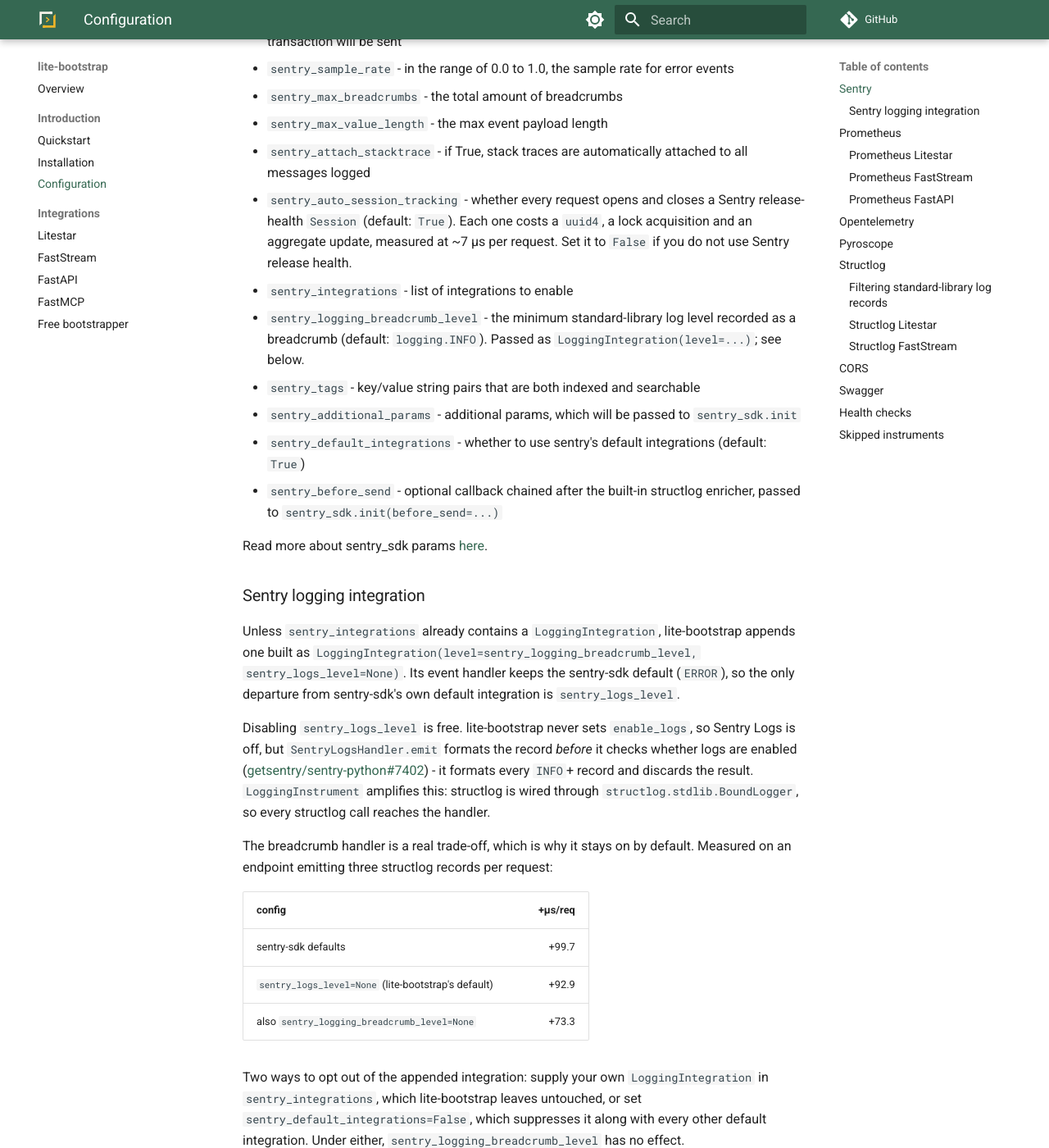
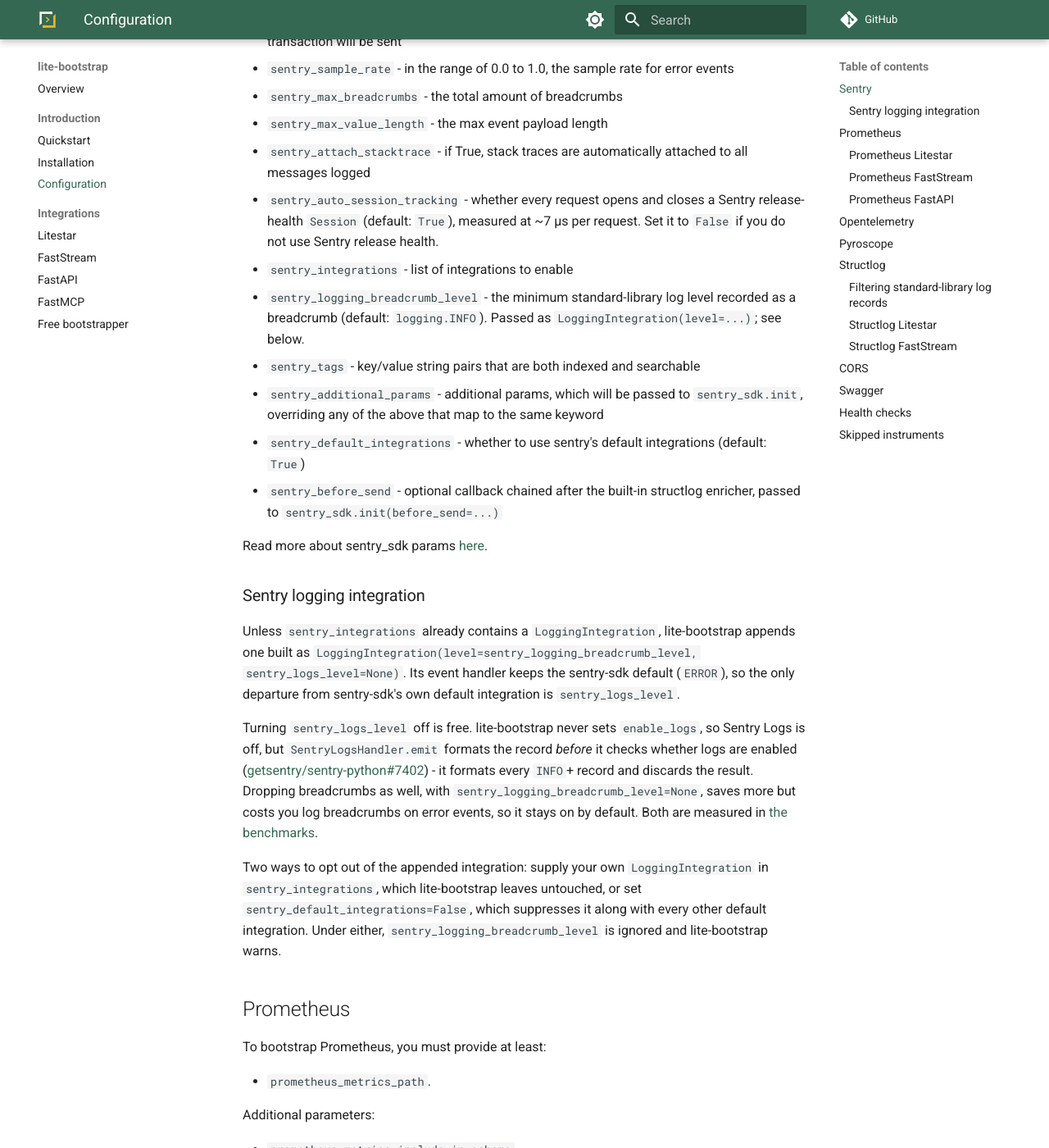
Before and after one commit to modern-python/lite-bootstrap, an MkDocs documentation site: the page built from docs/introduction/configuration.md, in a window 1280 px wide and 1400 px high, scrolled down 385 px. Shown: the whole window at 82% size. Built offline with MkDocs 1.6.1 and Material for MkDocs 9.7.7, drawn with Linux system fonts in a browser that asks for light colours; comment, search, counter and statistics services are not loaded.

Commit message:
review: let sentry_additional_params override, warn on the ignored knob

```diff
--- a/docs/introduction/configuration.md
+++ b/docs/introduction/configuration.md
@@ -15,11 +15,11 @@
 - `sentry_max_breadcrumbs` - the total amount of breadcrumbs
 - `sentry_max_value_length` - the max event payload length
 - `sentry_attach_stacktrace` - if True, stack traces are automatically attached to all messages logged
-- `sentry_auto_session_tracking` - whether every request opens and closes a Sentry release-health `Session` (default: `True`). Each one costs a `uuid4`, a lock acquisition and an aggregate update, measured at ~7 µs per request. Set it to `False` if you do not use Sentry release health.
+- `sentry_auto_session_tracking` - whether every request opens and closes a Sentry release-health `Session` (default: `True`), measured at ~7 µs per request. Set it to `False` if you do not use Sentry release health.
 - `sentry_integrations` - list of integrations to enable
 - `sentry_logging_breadcrumb_level` - the minimum standard-library log level recorded as a breadcrumb (default: `logging.INFO`). Passed as `LoggingIntegration(level=...)`; see below.
 - `sentry_tags` - key/value string pairs that are both indexed and searchable
-- `sentry_additional_params` - additional params, which will be passed to `sentry_sdk.init`
+- `sentry_additional_params` - additional params, which will be passed to `sentry_sdk.init`, overriding any of the above that map to the same keyword
 - `sentry_default_integrations` - whether to use sentry's default integrations (default: `True`)
 - `sentry_before_send` - optional callback chained after the built-in structlog enricher, passed to `sentry_sdk.init(before_send=...)`
 
@@ -32,25 +32,18 @@
 handler keeps the sentry-sdk default (`ERROR`), so the only departure from sentry-sdk's own default
 integration is `sentry_logs_level`.
 
-Disabling `sentry_logs_level` is free. lite-bootstrap never sets `enable_logs`, so Sentry Logs is off,
-but `SentryLogsHandler.emit` formats the record *before* it checks whether logs are enabled
+Turning `sentry_logs_level` off is free. lite-bootstrap never sets `enable_logs`, so Sentry Logs is
+off, but `SentryLogsHandler.emit` formats the record *before* it checks whether logs are enabled
 ([getsentry/sentry-python#7402](https://github.com/getsentry/sentry-python/issues/7402)) - it formats
-every `INFO`+ record and discards the result. `LoggingInstrument` amplifies this: structlog is wired
-through `structlog.stdlib.BoundLogger`, so every structlog call reaches the handler.
-
-The breadcrumb handler is a real trade-off, which is why it stays on by default. Measured on an
-endpoint emitting three structlog records per request:
-
-| config | +µs/req |
-|---|---:|
-| sentry-sdk defaults | +99.7 |
-| `sentry_logs_level=None` (lite-bootstrap's default) | +92.9 |
-| also `sentry_logging_breadcrumb_level=None` | +73.3 |
+every `INFO`+ record and discards the result. Dropping breadcrumbs as well, with
+`sentry_logging_breadcrumb_level=None`, saves more but costs you log breadcrumbs on error events, so
+it stays on by default. Both are measured in
+[the benchmarks](https://github.com/modern-python/lite-bootstrap/blob/main/benchmarks/README.md#4c-logging-cost-per-record-not-per-request).
 
 Two ways to opt out of the appended integration: supply your own `LoggingIntegration` in
 `sentry_integrations`, which lite-bootstrap leaves untouched, or set
 `sentry_default_integrations=False`, which suppresses it along with every other default integration.
-Under either, `sentry_logging_breadcrumb_level` has no effect.
+Under either, `sentry_logging_breadcrumb_level` is ignored and lite-bootstrap warns.
 
 
 ## Prometheus
```
Also changed, not shown: benchmarks/README.md (+6 -4 lines), 2 other files.
